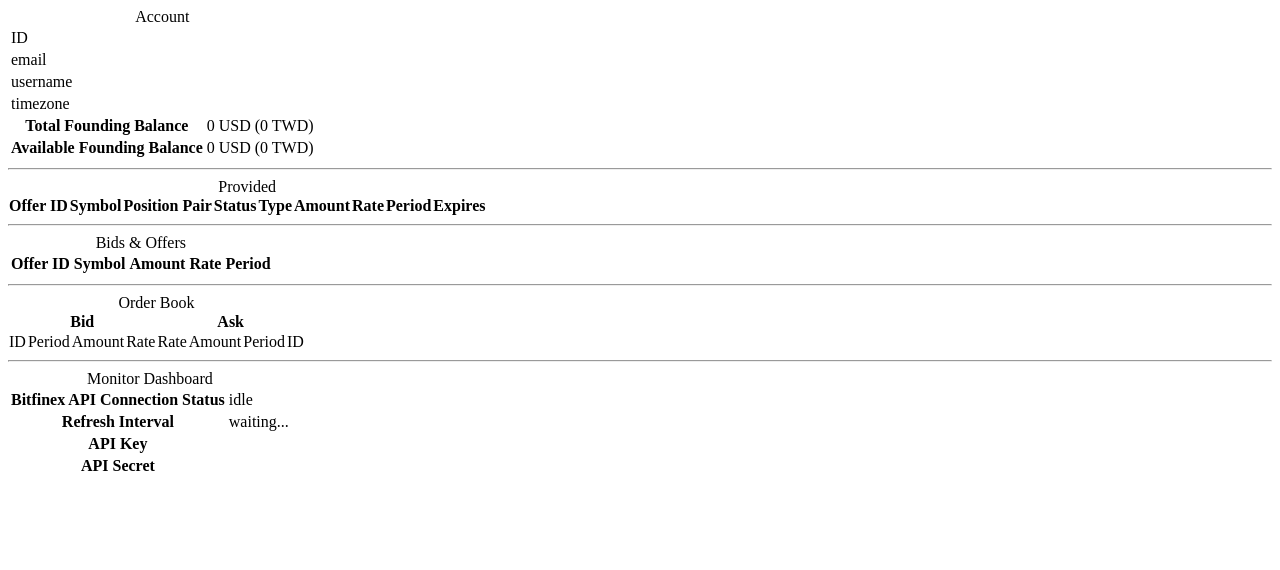
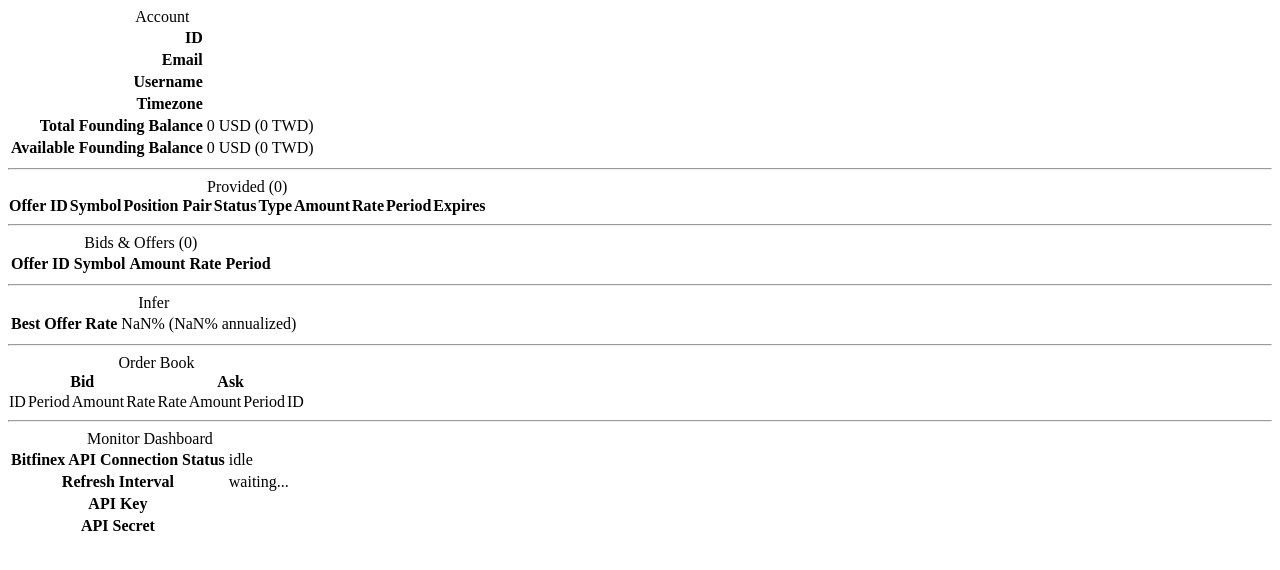
Before and after one commit to gocreating/money-generator, a Next.js app: page / in a window 1280 px wide. Shown: the top 570 px of the page. Built offline with nearby package versions, Linux system fonts and the light colour scheme.

Commit message:
Refine dashboard

```diff
--- a/pages/index.js
+++ b/pages/index.js
@@ -105,34 +105,34 @@ const HomePage = ({ router }) => {
         <caption>Account</caption>
         <tbody>
           <tr>
-            <td>ID</td>
+            <Th alignRight>ID</Th>
             <td>{info.user.info?.id}</td>
           </tr>
           <tr>
-            <td>email</td>
+            <Th alignRight>Email</Th>
             <td>{info.user.info?.email}</td>
           </tr>
           <tr>
-            <td>username</td>
+            <Th alignRight>Username</Th>
             <td>{info.user.info?.username}</td>
           </tr>
           <tr>
-            <td>timezone</td>
+            <Th alignRight>Timezone</Th>
             <td>{info.user.info?.timezone}</td>
           </tr>
           <tr>
-            <th>Total Founding Balance</th>
+            <Th alignRight>Total Founding Balance</Th>
             <td>{`${balance} USD (${round(balance * 30, 0)} TWD)`}</td>
           </tr>
           <tr>
-            <th>Available Founding Balance</th>
+            <Th alignRight>Available Founding Balance</Th>
             <td>{`${balanceAvailable} USD (${round(balanceAvailable * 30, 0)} TWD)`}</td>
           </tr>
         </tbody>
       </table>
       <hr />
       <Table>
-        <caption>Provided</caption>
+        <caption>{`Provided (${Object.keys(info.user.fundingCreditMap || []).length})`}</caption>
         <thead>
           <tr>
             <th>Offer ID</th>
@@ -142,7 +142,7 @@ const HomePage = ({ router }) => {
             <th>Type</th>
             <Th alignRight>Amount</Th>
             <Th alignRight>Rate</Th>
-            <th>Period</th>
+            <Th alignRight>Period</Th>
             <Th alignRight>Expires</Th>
           </tr>
         </thead>
@@ -174,7 +174,7 @@ const HomePage = ({ router }) => {
                 >
                   {`${round(fc.rate * 100, 5).toFixed(5)}% (${round(fc.rate * 365 * 100, 1).toFixed(1)}% annualized)`}
                 </Td>
-                <td>{`${fc.period} days`}</td>
+                <Td alignRight>{`${fc.period} days`}</Td>
                 <Td alignRight>{`in ${expStr}`}</Td>
               </tr>
             );
@@ -183,14 +183,14 @@ const HomePage = ({ router }) => {
       </Table>
       <hr />
       <table>
-        <caption>{'Bids & Offers'}</caption>
+        <caption>{`Bids & Offers (${Object.keys(info.user.fundingOfferMap || []).length})`}</caption>
         <thead>
           <tr>
             <th>Offer ID</th>
             <th>Symbol</th>
-            <th>Amount</th>
-            <th>Rate</th>
-            <th>Period</th>
+            <Th alignRight>Amount</Th>
+            <Th alignRight>Rate</Th>
+            <Th alignRight>Period</Th>
           </tr>
         </thead>
         <tbody>
@@ -200,12 +200,26 @@ const HomePage = ({ router }) => {
               <tr key={offerId}>
                 <td>{fo.id}</td>
                 <td>{fo.symbol}</td>
-                <td>{round(fo.amount, 2)}</td>
-                <td>{`${round(fo.rate * 100, 5)}% (${round(fo.rate * 365 * 100, 1)}% annualized)`}</td>
-                <td>{fo.period}</td>
+                <Td alignRight>{round(fo.amount, 2).toFixed(2)}</Td>
+                <Td alignRight>
+                  {`${round(fo.rate * 100, 5).toFixed(5)}% (${round(fo.rate * 365 * 100, 1).toFixed(1)}% annualized)`}
+                </Td>
+                <td>{`${fo.period} days`}</td>
               </tr>
             );
           })}
+        </tbody>
+      </table>
+      <hr />
+      <table>
+          <caption>Infer</caption>
+        <tbody>
+          <tr>
+            <th>Best Offer Rate</th>
+            <td>
+              {`${round(info.infer?.bestAskRate * 100, 5).toFixed(5)}% (${round(info.infer?.bestAskRate * 365 * 100, 1).toFixed(1)}% annualized)`}
+            </td>
+          </tr>
         </tbody>
       </table>
       <hr />
```
